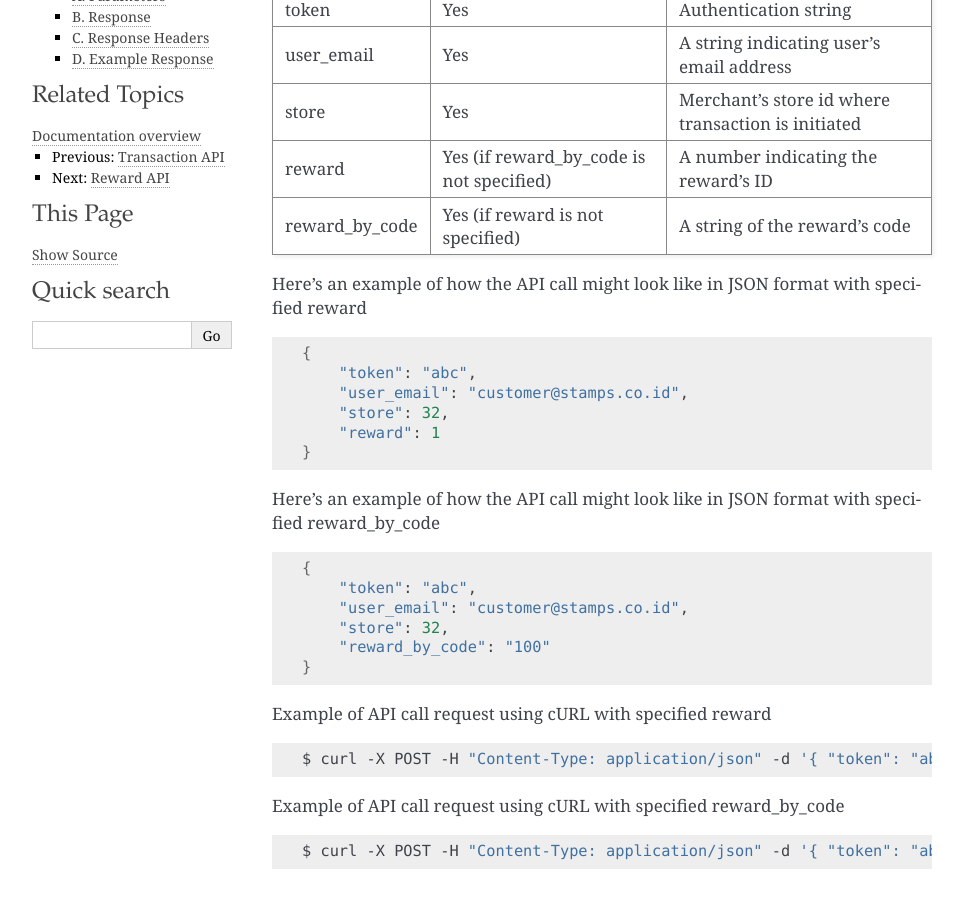
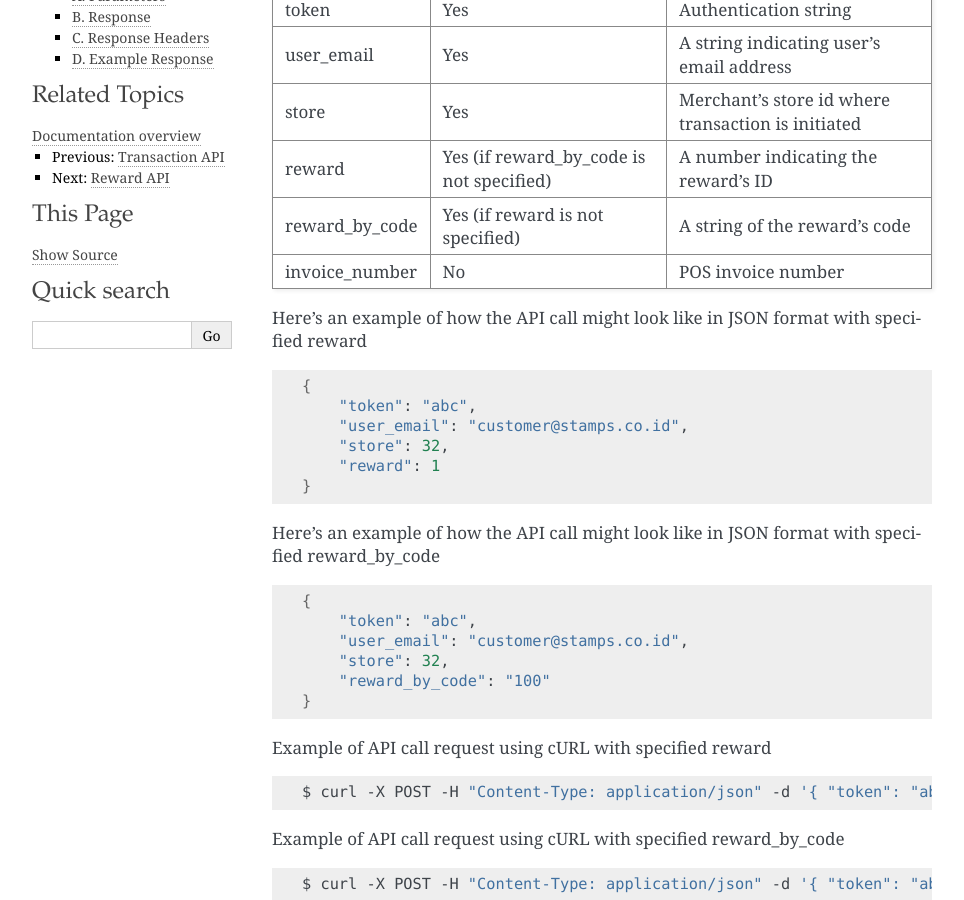
Before and after one commit to ui/stamps-api-docs, a Sphinx documentation site: the page built from source/redemption_api.rst, in a window 1280 px wide and 900 px high, scrolled down 403 px. Shown: the whole window, without its empty margins (148-1112 px from the left). Built offline with Sphinx 7.4.7, drawn with Linux system fonts in a browser that asks for light colours.

Commit message:
add documentation for invoice number on redemption API

```diff
--- a/source/redemption_api.rst
+++ b/source/redemption_api.rst
@@ -23,8 +23,8 @@ store           Yes                                       Merchant's store id wh
                                                           transaction is initiated
 reward          Yes (if reward_by_code is not specified)  A number indicating the
                                                           reward's ID
-
 reward_by_code  Yes (if reward is not specified)          A string of the reward's code
+invoice_number  No                                        POS invoice number
 =============== ========================================= =========================
 
 Here's an example of how the API call might look like in JSON format with specified reward
```
